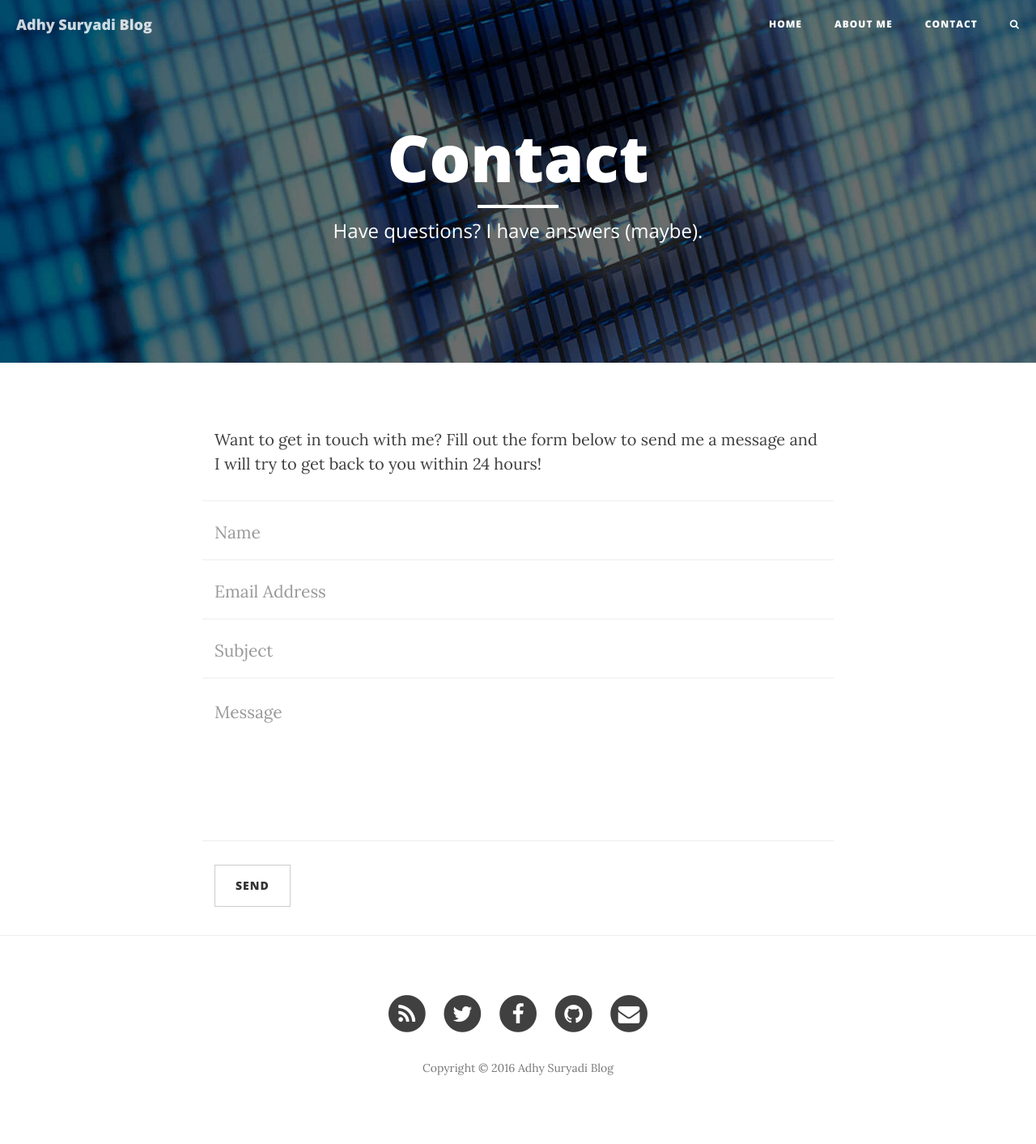
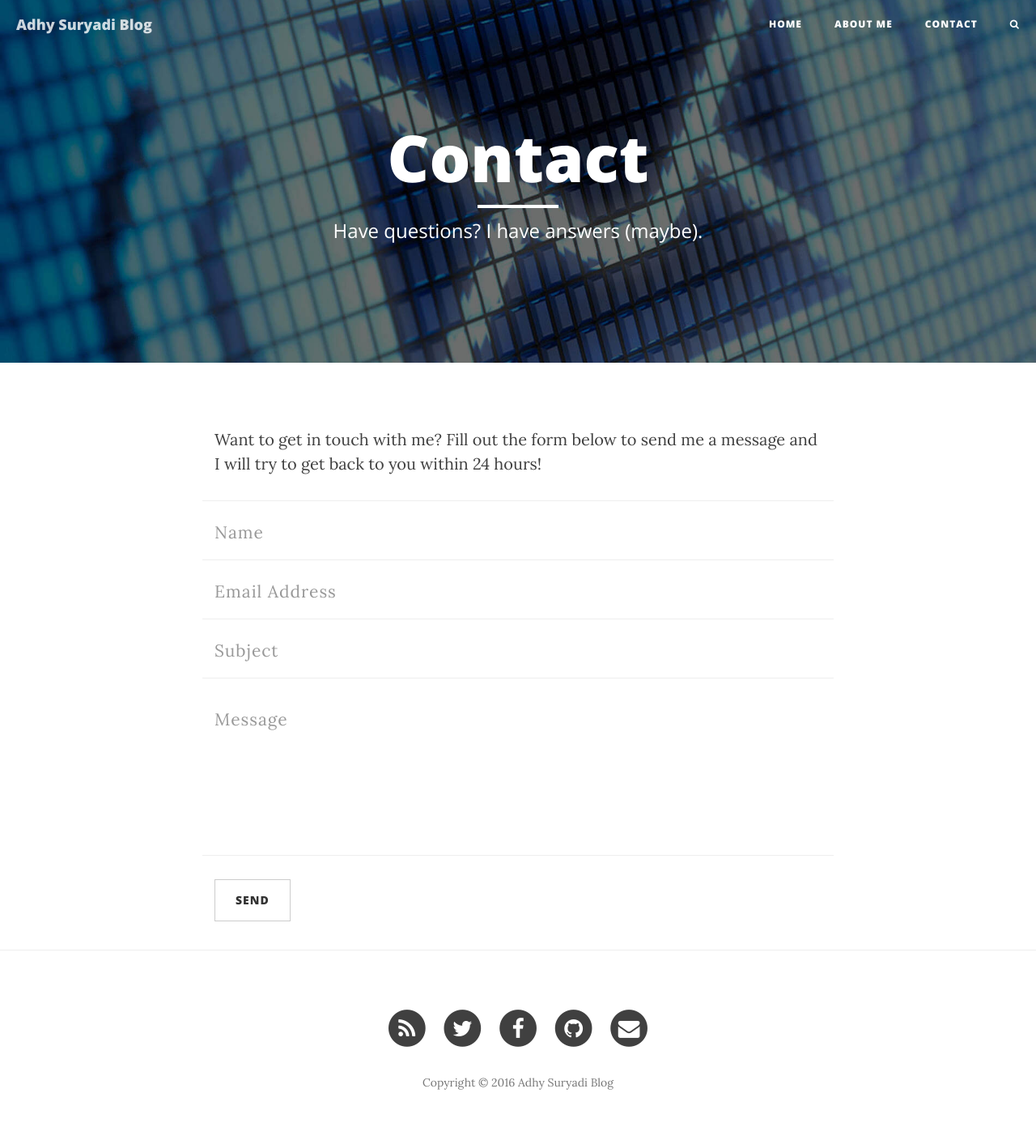
Before and after one commit to KompiAjaib/kompiajaib.github.io, a Jekyll site: the page built from contact.html, in a window 1280 px wide. Shown: the whole page at 81% size. Built offline with Jekyll 4.4.1, drawn with Linux system fonts in a browser that asks for light colours; nearby versions of some CDN libraries; comment, search, counter and statistics services are not loaded.

Commit message:
Update clean-blog.css

```diff
--- a/css/clean-blog.css
+++ b/css/clean-blog.css
@@ -416,3 +416,10 @@ img::-moz-selection {
 body {
   webkit-tap-highlight-color: #0085a1;
 }
+
+/* Search Box */
+.form-control {
+  letter-spacing: 1px;
+  border-radius: 0;
+  padding: 15px 25px;
+}
```
